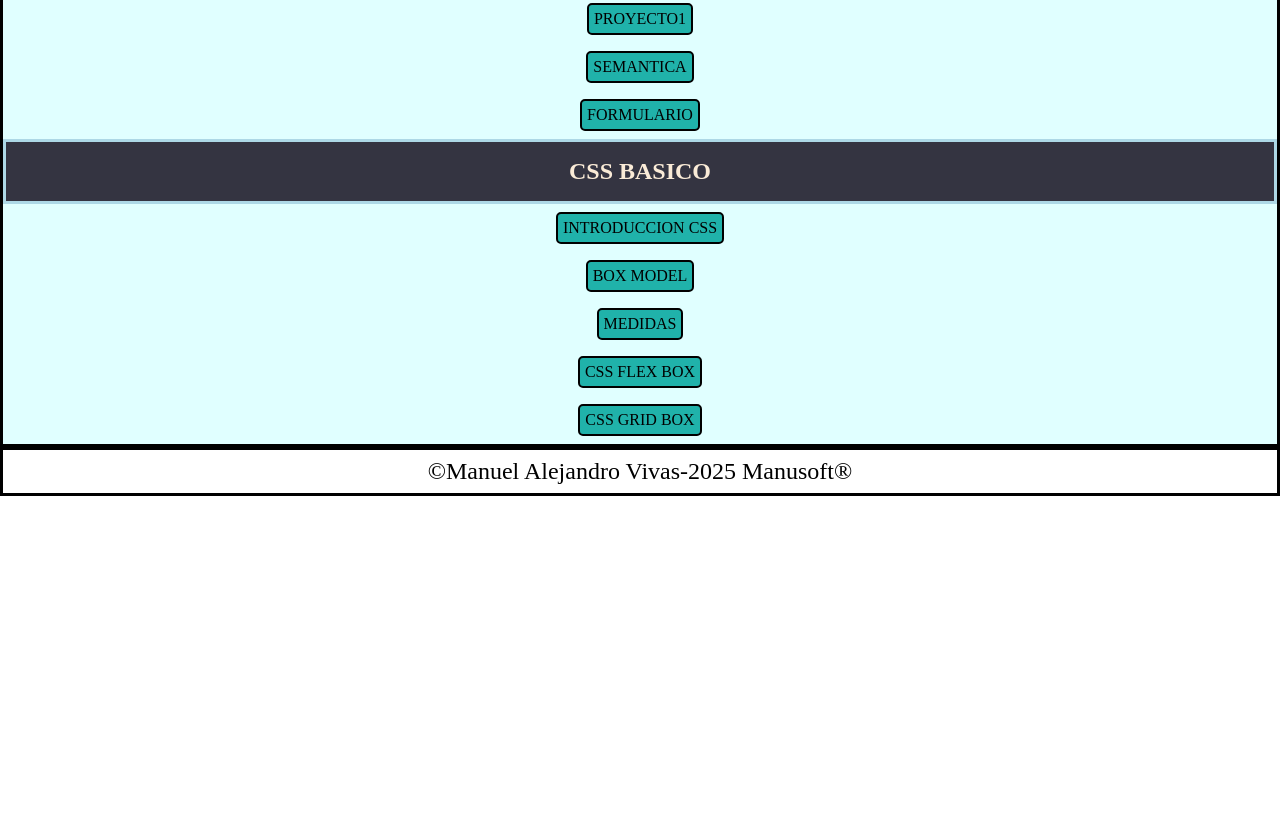
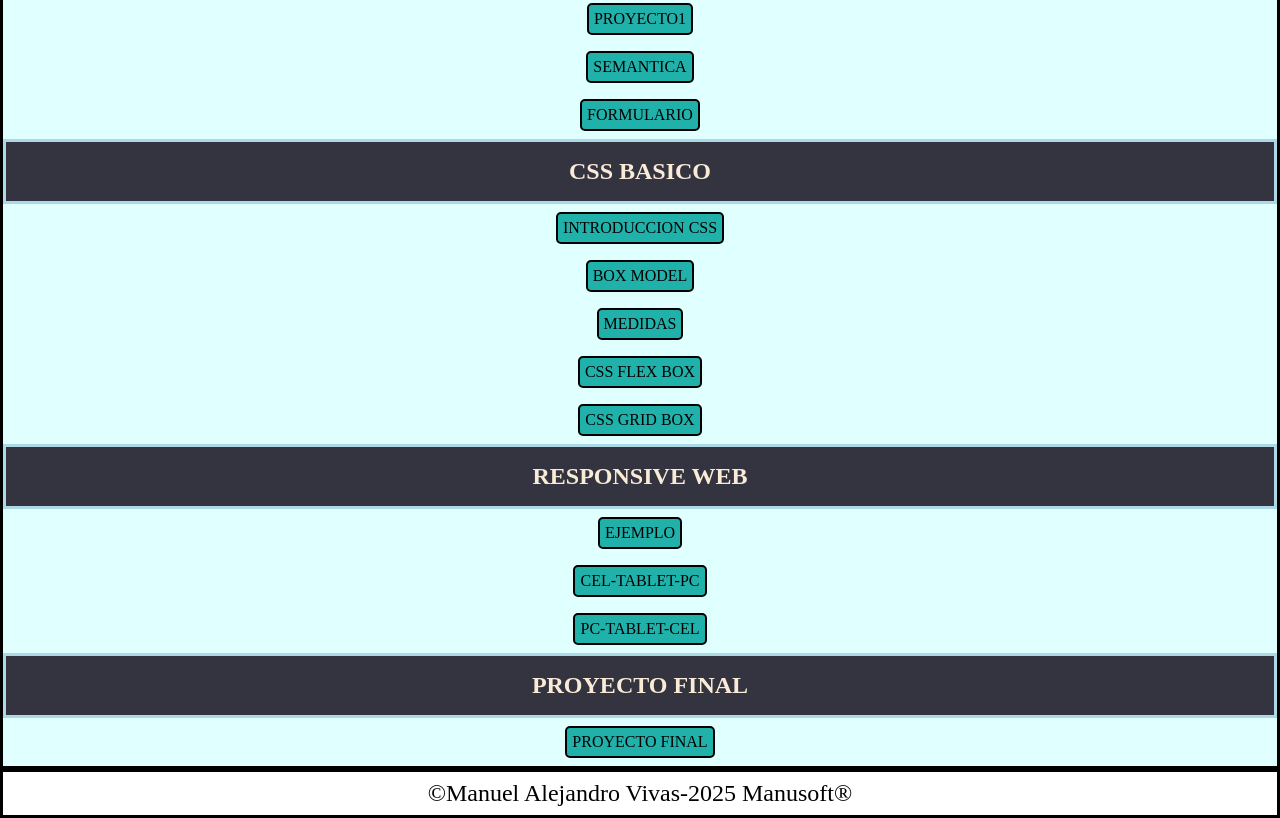
Before and after one commit to ManuelVivasS/webdesign, a plain HTML site: page index.html in a window 1280 px wide. Shown: the part 484-1302 px from the top of the page. Before the commit the page ends 980 px from the top, so only its background shows below. Drawn offline with Linux system fonts and the light colour scheme.

Commit message:
index.html

```diff
--- a/index.html
+++ b/index.html
@@ -33,6 +33,14 @@
     <p><a href="20250507/index.html">CSS FLEX BOX</a></p>
     <p><a href="cssgridreference/index.html">CSS GRID BOX</a></p>
 
+    <h2>RESPONSIVE WEB</h2>
+    <p><a href="20250526/sample1.html">EJEMPLO</a></p>
+    <P><a href="20250526/sample2.html">CEL-TABLET-PC</a></P>
+    <p><a href="20250527/index.html">PC-TABLET-CEL</a></p>
+    <h2>PROYECTO FINAL</h2>
+    <p><a href="proyectofin/index.html">PROYECTO FINAL</a></p>
+
+
      </main>
 
 
```
